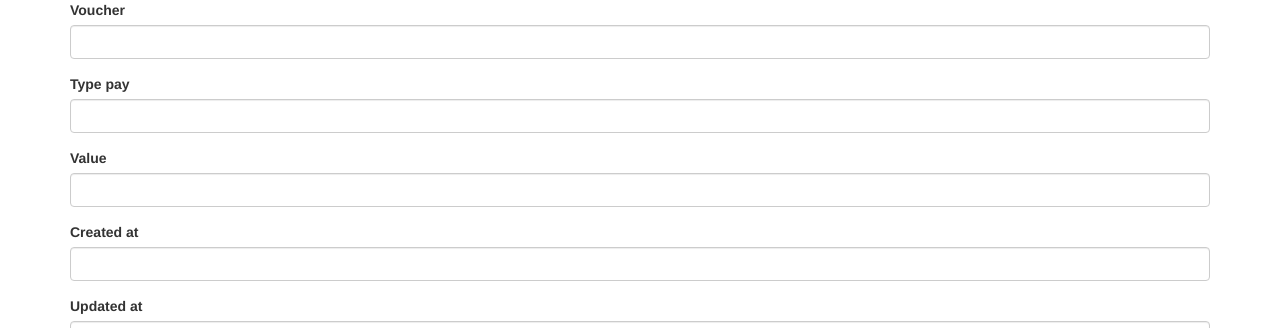
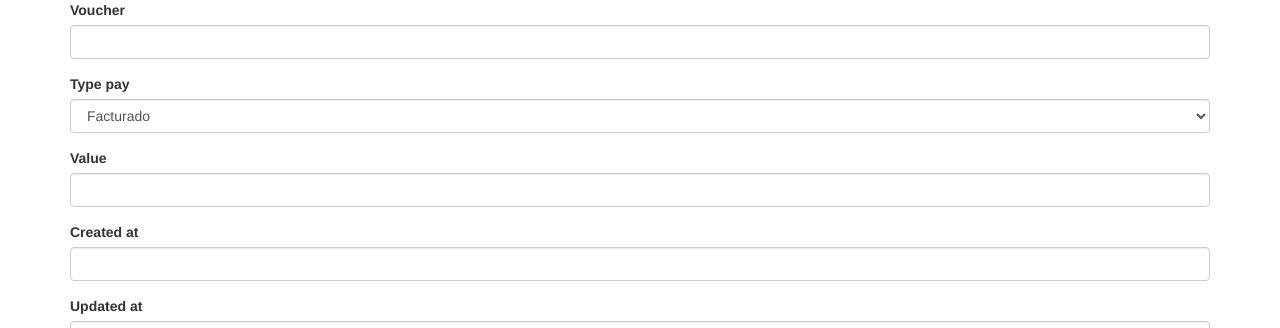
Before and after one commit to gifrancohe/ectrans, a Yii app: template views/payroll/create.php in a window 1280 px wide. Shown: the part 584-912 px from the top of the page. Run offline with PHP 8.4 and a stand-in for Yii, Linux system fonts and the light colour scheme; the template is opened without the code that fills it, so the values that code supplies are empty; form fields are guessed from the names that the template uses; some libraries are stand-ins or nearby versions.

Commit message:
Add type pay on form

```diff
--- a/views/payroll/_form.php
+++ b/views/payroll/_form.php
@@ -26,7 +26,7 @@ use yii\widgets\ActiveForm;
 
     <?= $form->field($model, 'voucher')->textInput(['maxlength' => true]) ?>
 
-    <?= $form->field($model, 'type_pay')->textInput() ?>
+    <?= $form->field($model, 'type_pay')->dropDownList(['1' => 'Facturado', '2' => 'Efectivo', '3' => 'PCC'], ['prompt'=>'Seleccione el tipo de pago'] );?>
 
     <?= $form->field($model, 'value')->textInput() ?>
 
```
